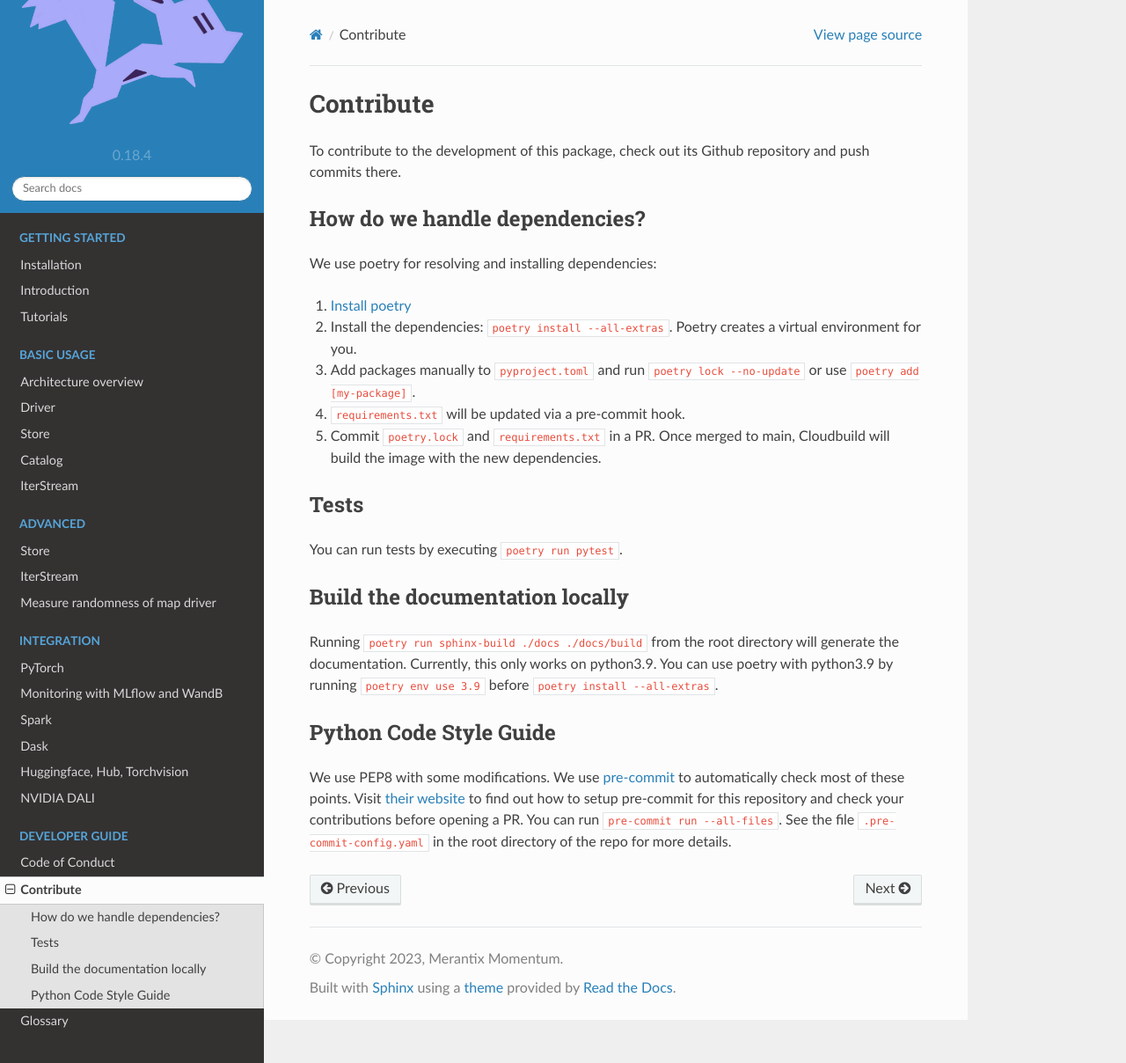
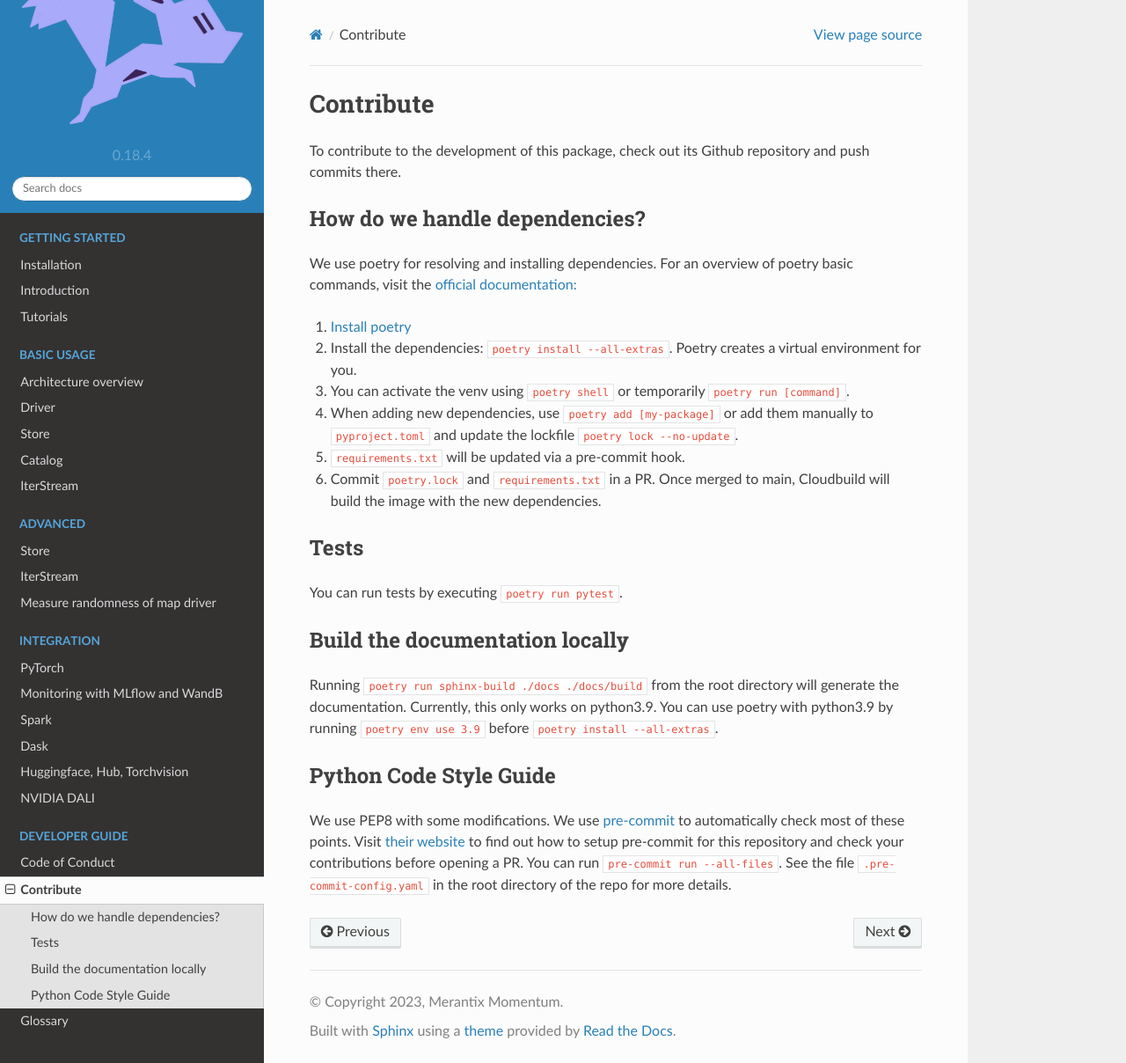
Before and after one commit to merantix-momentum/squirrel-core, a Sphinx documentation site: the page built from docs/developer/contribute.rst, in a window 1280 px wide and 1208 px high. Shown: the whole window at 88% size. Built offline with Sphinx 7.4.7 and the Read the Docs theme 2.0.0, drawn with Linux system fonts in a browser that asks for light colours; the version number is read from the project's files by our own code.

Commit message:
Update documentation

```diff
--- a/docs/developer/contribute.rst
+++ b/docs/developer/contribute.rst
@@ -6,14 +6,17 @@ To contribute to the development of this package, check out its Github repositor
 How do we handle dependencies?
 ----------------------------------
 
-We use poetry for resolving and installing dependencies:
+We use poetry for resolving and installing dependencies.
+For an overview of poetry basic commands, visit the `official documentation: <https://python-poetry.org/docs>`_
 
 #. `Install poetry <https://python-poetry.org/docs/#installation>`_
 #. Install the dependencies: ``poetry install --all-extras``. Poetry creates a virtual environment for you.
-#. Add packages manually to ``pyproject.toml`` and run ``poetry lock --no-update`` or use ``poetry add [my-package]``.
+#. You can activate the venv using ``poetry shell`` or temporarily ``poetry run [command]``.
+#. When adding new dependencies, use ``poetry add [my-package]`` or
+   add them manually to ``pyproject.toml`` and update the lockfile ``poetry lock --no-update``.
 #. ``requirements.txt`` will be updated via a pre-commit hook.
-#. Commit ``poetry.lock`` and ``requirements.txt`` in a PR. Once merged to main, Cloudbuild will build the
-   image with the new dependencies.
+#. Commit ``poetry.lock`` and ``requirements.txt`` in a PR.
+   Once merged to main, Cloudbuild will build the image with the new dependencies.
 
 
 Tests
```
